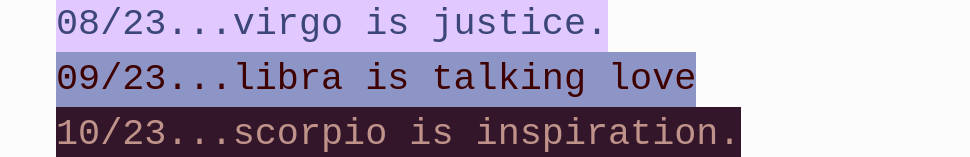
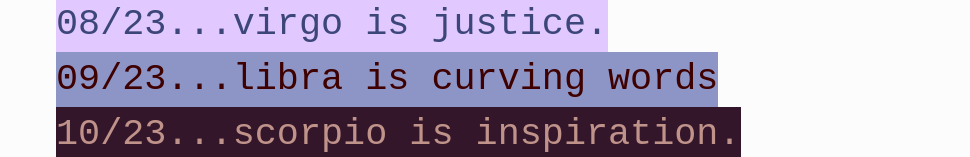
Before and after one commit to s9a/zodiac, a plain HTML site: page index.html in a window 1280 px wide. Shown: the part 440-597 px from the top of the page, without its empty margins (16-986 px from the left). Drawn offline with Linux system fonts and the light colour scheme.

Commit message:
Libra is curving words (#11)

```diff
--- a/index.html
+++ b/index.html
@@ -16,7 +16,7 @@
   <li class="madlib"><span class="zodiac-cancer">06/21...cancer is changing perspectives.</span>
   <li class="madlib"><span class="zodiac-leo">07/23...leo is a fire-eating fire.</span>
   <li class="madlib"><span class="zodiac-virgo">08/23...virgo is justice.</span>
-  <li class="madlib"><span class="zodiac-libra">09/23...libra is talking love</span>
+  <li class="madlib"><span class="zodiac-libra">09/23...libra is curving words</span>
   <li class="madlib"><span class="zodiac-scorpio">10/23...scorpio is inspiration.</span>
   <li class="madlib"><span class="zodiac-sagittarius">11/22...sagittarius is quiet impact.</span>
   <li class="madlib"><span class="zodiac-capricorn">12/22...capricorn is seeking security.</span>
```
